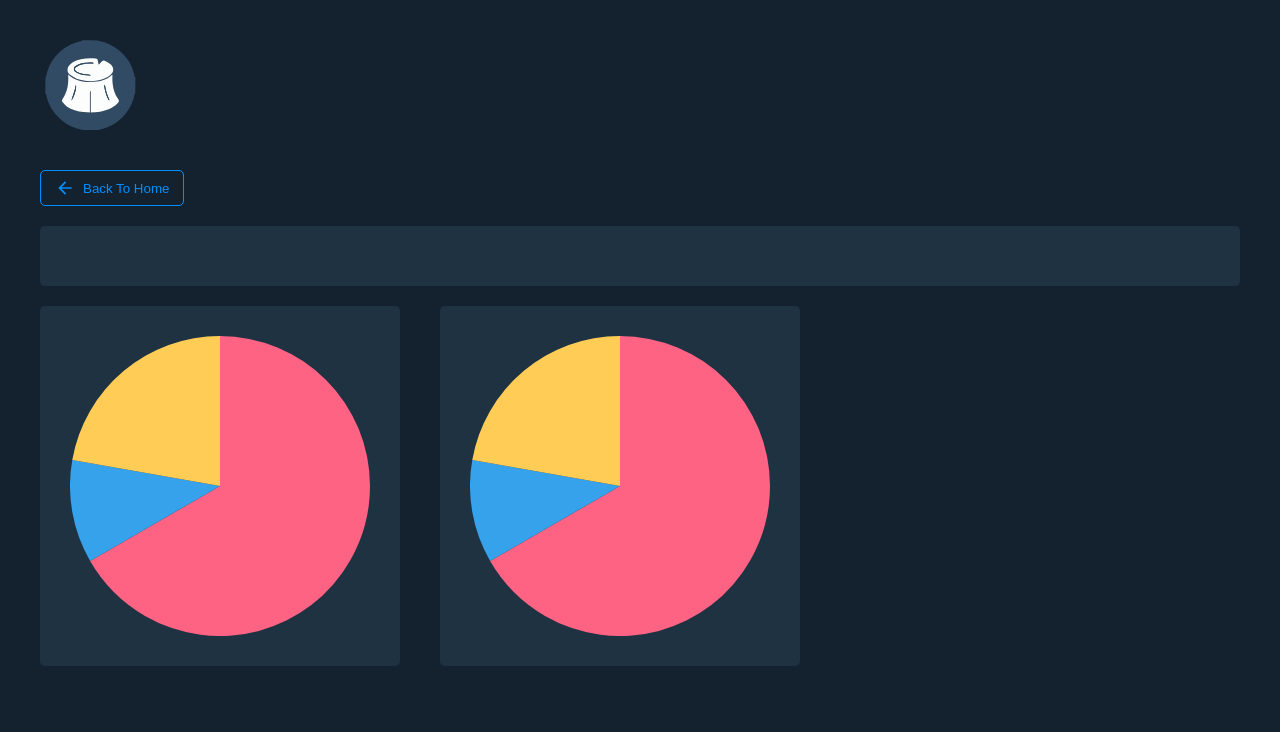
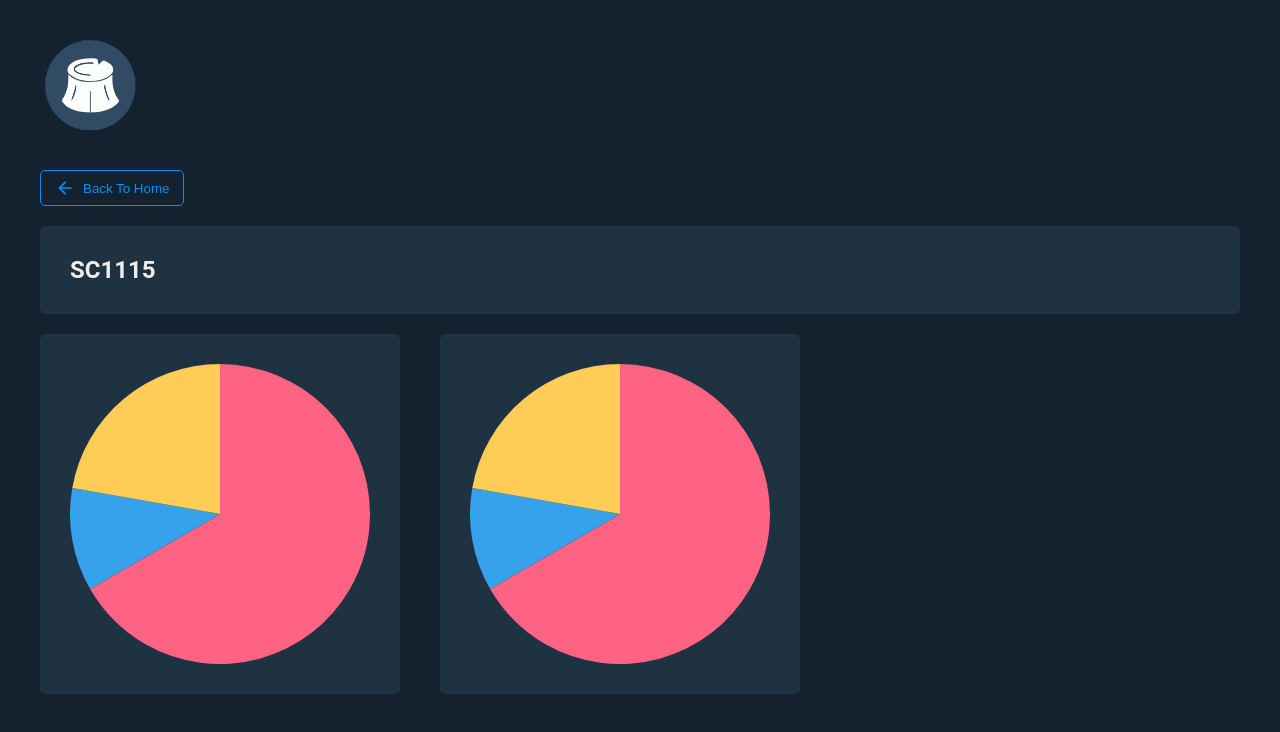
Before and after one commit to sunshavit/logproject, a React (Vite) app: page /1 in a window 1280 px wide. Shown: the top 732 px of the page. Built offline with nearby package versions, Linux system fonts and the light colour scheme.

Commit message:
remove background and change caseid

```diff
--- a/src/index.css
+++ b/src/index.css
@@ -11,6 +11,6 @@ body {
     padding: 40px;
 }
 
-.MuiPaper-root {
+.MuiPaper-root.MuiPaper-root {
     background: transparent;
 }
--- a/src/pages/CasePage/CasePage.jsx
+++ b/src/pages/CasePage/CasePage.jsx
@@ -47,7 +47,7 @@ export function CasePage() {
 
   if (!casesRows.data) return <h3>Loading...</h3>;
   const row = casesRows.data.find((row) => row.id === parseInt(caseId));
-  console.log(row);
+
   return (
     <div>
       <Header />
@@ -56,7 +56,7 @@ export function CasePage() {
         Back To Home
       </Button>
       <Box>
-        <h2>{row.caseName}</h2>
+        <h2>{row.caseId}</h2>
       </Box>
       <div style={{ display: "flex", gap: "40px" }}>
         <Box>
```
